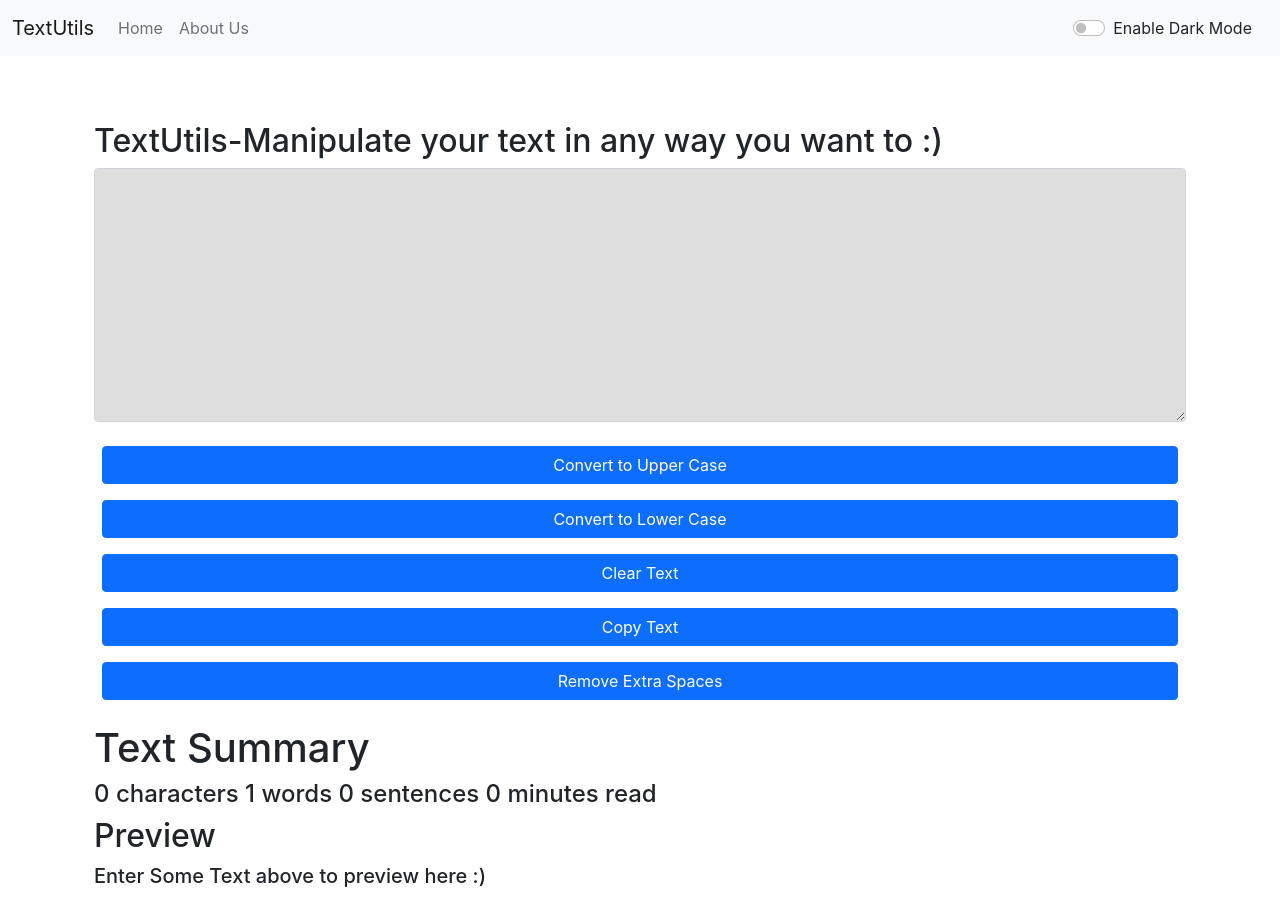
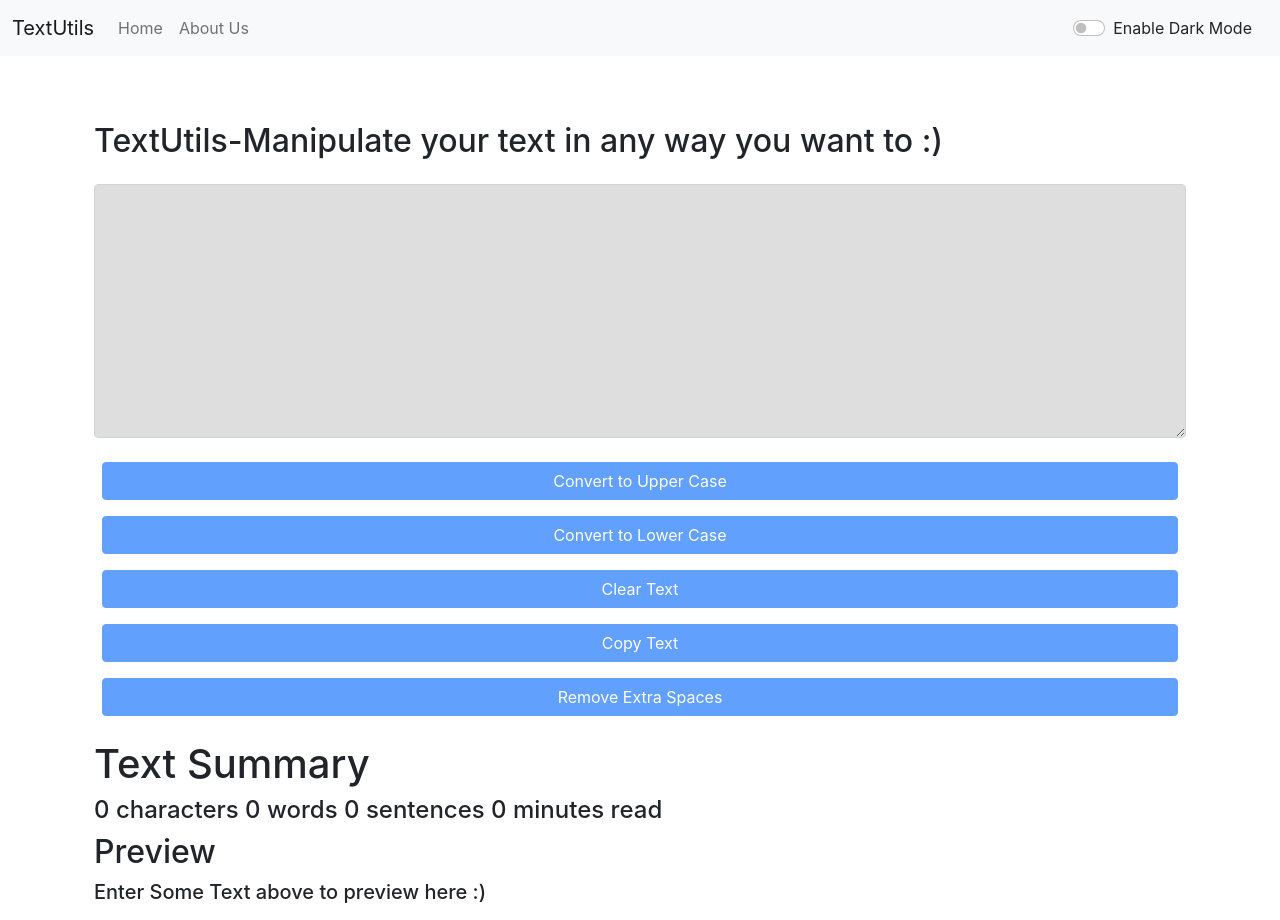
Before and after one commit to Abhijeet452/TextUtils, a React (Create React App) app: page / in a window 1280 px wide. Built offline with nearby package versions, Linux system fonts and the light colour scheme.

Commit message:
Added Some more utility

```diff
--- a/src/components/TextForm.js
+++ b/src/components/TextForm.js
@@ -2,33 +2,33 @@ import React, { useState } from 'react'
 export default function TextForm(props) {
     const [text, setText] = useState('');
     const handleUpClick = () => {
-        let newText = text.toUpperCase();
-        setText(newText);
         if (text.length === 0) {
             props.showAlert("Enter Some Text First", "danger");
         }
         else {
+            let newText = text.toUpperCase();
+            setText(newText);
             props.showAlert("Converted to Upper Case", "success");
         }
     }
     const handleLoClick = () => {
-        let newText = text.toLowerCase();
-        setText(newText);
         if (text.length === 0) {
             props.showAlert("Enter Some Text First", "danger");
         }
         else {
+            let newText = text.toLowerCase();
+            setText(newText);
             props.showAlert("Converted to Lower Case", "success");
         }
 
     }
     const handleOnClear = () => {
-        let newText = '';
-        setText(newText);
         if (text.length === 0) {
             props.showAlert("TextBox is Empty", "warning");
         }
         else {
+            let newText = '';
+            setText(newText);
             props.showAlert("Text Cleared", "success");
         }
     }
@@ -37,33 +37,23 @@ export default function TextForm(props) {
             props.showAlert("Nothing to copy", "danger");
         }
         else {
-            let newText = document.getElementById("myBox");
-            newText.select();
-            navigator.clipboard.writeText(newText.value);
+            navigator.clipboard.writeText(text);
             props.showAlert("Copied Text", "success");
         }
     }
     const handleOnExtraSpaces = () => {
-        let newText = text.split(/[ ]+/);
-        setText(newText.join(" "));
         if (text.length === 0) {
             props.showAlert("Enter Some Text First", "danger");
         }
         else {
+            let newText = text.split(/[ ]+/);
+            setText(newText.join(" "));
             props.showAlert("Removed Extra Spaces", "success");
         }
 
     }
-    function count_words(str1) {
-        // str1 = document.getElementById("InputText").value;
-        //exclude  start and end white-space
-        str1 = str1.replace(/(^\s*)|(\s*$)/gi, "");
-        //convert 2 or more spaces to 1
-        str1 = str1.replace(/[ ]{2,}/gi, " ");
-        // exclude newline with a start spacing
-        str1 = str1.replace(/\n /, "\n");
-        return str1.split(' ').length;
-    }
+    let wordCount=text.split(/\s+/).filter((element)=>{ return element.length!==0}).length;
+
     const handleOnChange = (event) => {
         setText(event.target.value);
     }
@@ -81,24 +71,27 @@ export default function TextForm(props) {
         backgroundColor: props.mode === 'dark' ? 'rgb(255 255 255 / 15%)' : 'rgb(222 222 222)',
         color: props.mode === 'dark' ? 'White' : 'Black'
     };
+    const dis=()=>{
+        return text.length===0;
+    }
     return (
         <>
             <div className="container">
-                <h2>{props.heading}</h2>
+                <h2 className="mb-4">{props.heading}</h2>
                 <div className="mb-3">
                     <textarea className="form-control" value={text} onChange={handleOnChange} id="myBox" rows="10" style={mystls}></textarea>
                 </div>
                 <div className="d-flex justify-content-center flex-column">
-                    <button className="btn btn-primary my-2 mx-2" onClick={handleUpClick}>Convert to Upper Case</button>
-                    <button className="btn btn-primary my-2 mx-2" onClick={handleLoClick}>Convert to Lower Case</button>
-                    <button className="btn btn-primary my-2 mx-2" onClick={handleOnClear}>Clear Text</button>
-                    <button className="btn btn-primary my-2 mx-2" onClick={handleOnCopy}>Copy Text</button>
-                    <button className="btn btn-primary my-2 mx-2" onClick={handleOnExtraSpaces}>Remove Extra Spaces</button>
+                    <button disabled={dis()} className="btn btn-primary my-2 mx-2" onClick={handleUpClick}>Convert to Upper Case</button>
+                    <button disabled={dis()} className="btn btn-primary my-2 mx-2" onClick={handleLoClick}>Convert to Lower Case</button>
+                    <button disabled={dis()} className="btn btn-primary my-2 mx-2" onClick={handleOnClear}>Clear Text</button>
+                    <button disabled={dis()} className="btn btn-primary my-2 mx-2" onClick={handleOnCopy}>Copy Text</button>
+                    <button disabled={dis()} className="btn btn-primary my-2 mx-2" onClick={handleOnExtraSpaces}>Remove Extra Spaces</button>
                 </div>
             </div>
             <div className="container my-3">
                 <h1>Text Summary</h1>
-                <h4>{text.length} characters {count_words(text)} words {senscount} sentences {text.length / 125} minutes read</h4>
+                <h4>{text.length} characters {wordCount} words {senscount} sentences {(text.split(' ').filter((element)=>{return element.length!==0}).length) / 125} minutes read</h4>
                 <h2>Preview</h2>
                 <h5>{text.length > 0 ? text : "Enter Some Text above to preview here :)"}</h5>
             </div>
```
